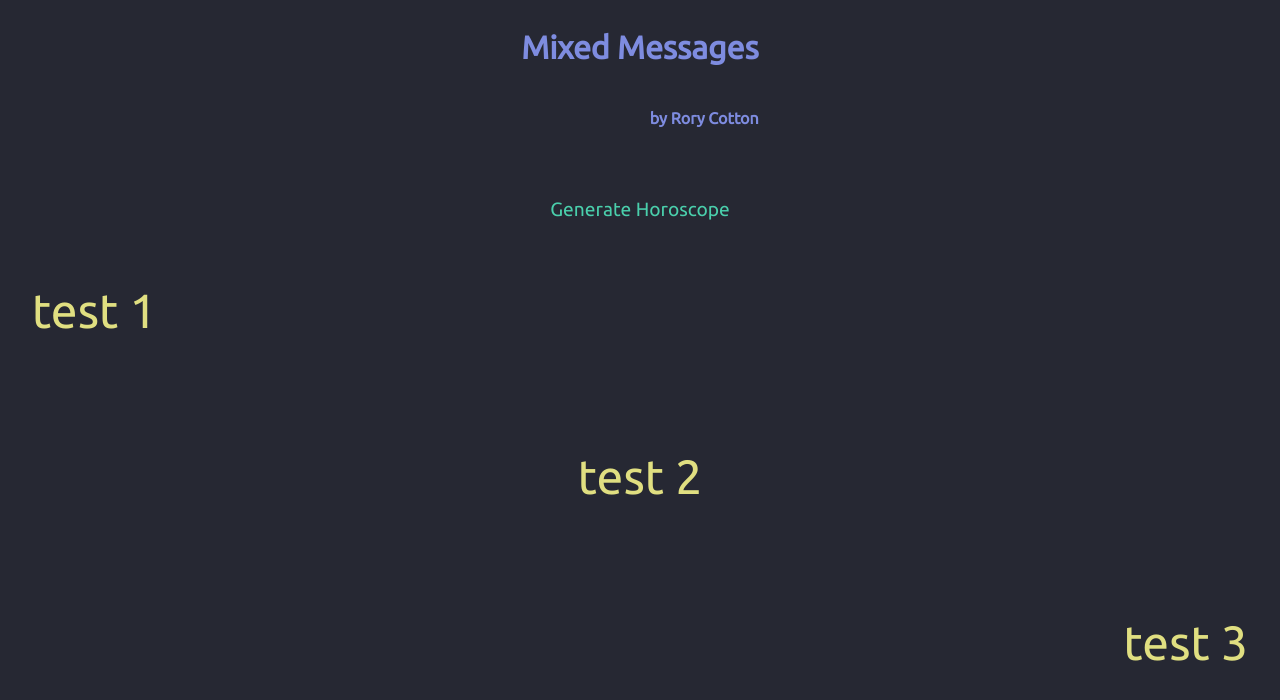
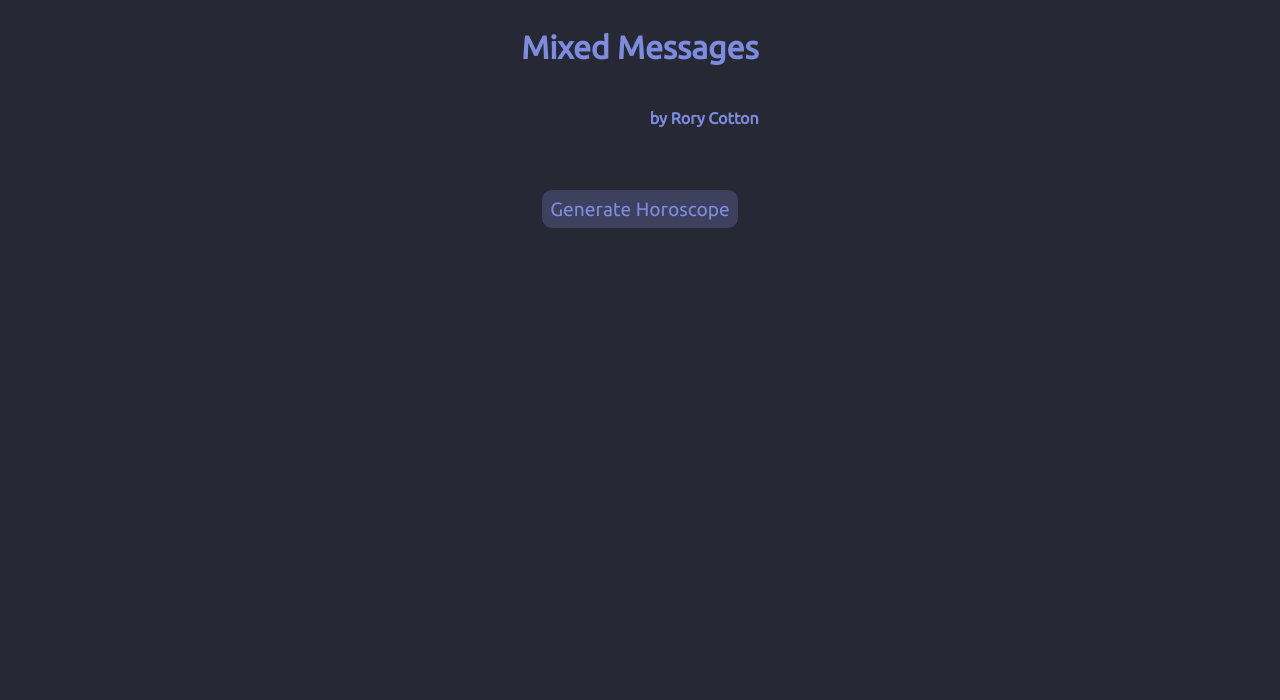
Before and after one commit to cotton-r/Mixed-Messages, a plain HTML site: page index.html in a window 1280 px wide. Drawn offline with Linux system fonts and the light colour scheme.

Commit message:
Made the generate message function fire on click of the button, and display output on page

```diff
--- a/index.html
+++ b/index.html
@@ -5,7 +5,7 @@
         <meta name="viewport" content="width=device-width, initial-scale=1">
         <title>Mixed Messages</title>
         <link href="style.css" rel="stylesheet">
-
+        <script src="scripts.js"></script>
         <!-- Google Fonts -->
         <link rel="preconnect" href="https://fonts.gstatic.com">
         <link href="https://fonts.googleapis.com/css2?family=Ubuntu&display=swap" rel="stylesheet">
@@ -18,13 +18,13 @@
                 <h4 id="mainSubTitle">by Rory Cotton</h4>
             </header>
             <main>
-                <div id="GenerateButtonDiv">
-                    <span>Generate Horoscope</span>
+                <div id="generateButtonDiv">
+                    <span id="generateButton">Generate Horoscope</span>
                 </div>
                 <div id="textOutputContainer">
-                    <div class="textOutputDivs" id="div1">test 1</div>
-                    <div class="textOutputDivs" id="div2">test 2</div>
-                    <div class="textOutputDivs" id="div3">test 3</div>
+                    <div class="textOutputDivs" id="div1"></div>
+                    <div class="textOutputDivs" id="div2"></div>
+                    <div class="textOutputDivs" id="div3"></div>
                 </div>
             </main>
         </div>
--- a/scripts.js
+++ b/scripts.js
@@ -1,3 +1,4 @@
+window.onload = function() {
     /* array of 'signs' for first part of message output */
     const signsArray = ['Sun', 'Moon', 'Mountain', 'Tree', 'Thunder', 'Earth'];
 
@@ -21,7 +22,12 @@ const generateMessage = () => {
         let part1 = `Your sign is ${randomise(signsArray)}`;
         let part2 = `${randomise(predictionsArray)}`;
         let part3 = `You should ${randomise(adviceArray)}.`;
-    document.getElementById('div1').innerText = part1;
+        document.getElementById('div1').innerHTML = part1;
         document.getElementById('div2').innerText = part2;
         document.getElementById('div3').innerText = part3;
     };
+
+    document.getElementById('generateButton').addEventListener('click', function(){
+        generateMessage();
+    });
+};
--- a/style.css
+++ b/style.css
@@ -17,9 +17,22 @@ head, h1, h4 {
     color: #7E8CE0;
 }
 
-.generateButtonDiv, span {
-    color: #4ACFAC;
+#generateButton {
+    border-style: none;
+    background-color: #3d415e;
+    color: #7E8CE0;
     font-size: 1.2em;
+    padding: 8px;
+    border-radius: 10px;
+    pointer-events: auto;
+    position: relative;
+}
+
+#generateButton:hover {
+    cursor: pointer;
+    background-color: #1f1f24;
+    color: #f3f3f3;
+    transition: 0.3s;
 }
 
 .textOutputDivs {
```
Lines whose indentation alone changed are shown as unchanged.
